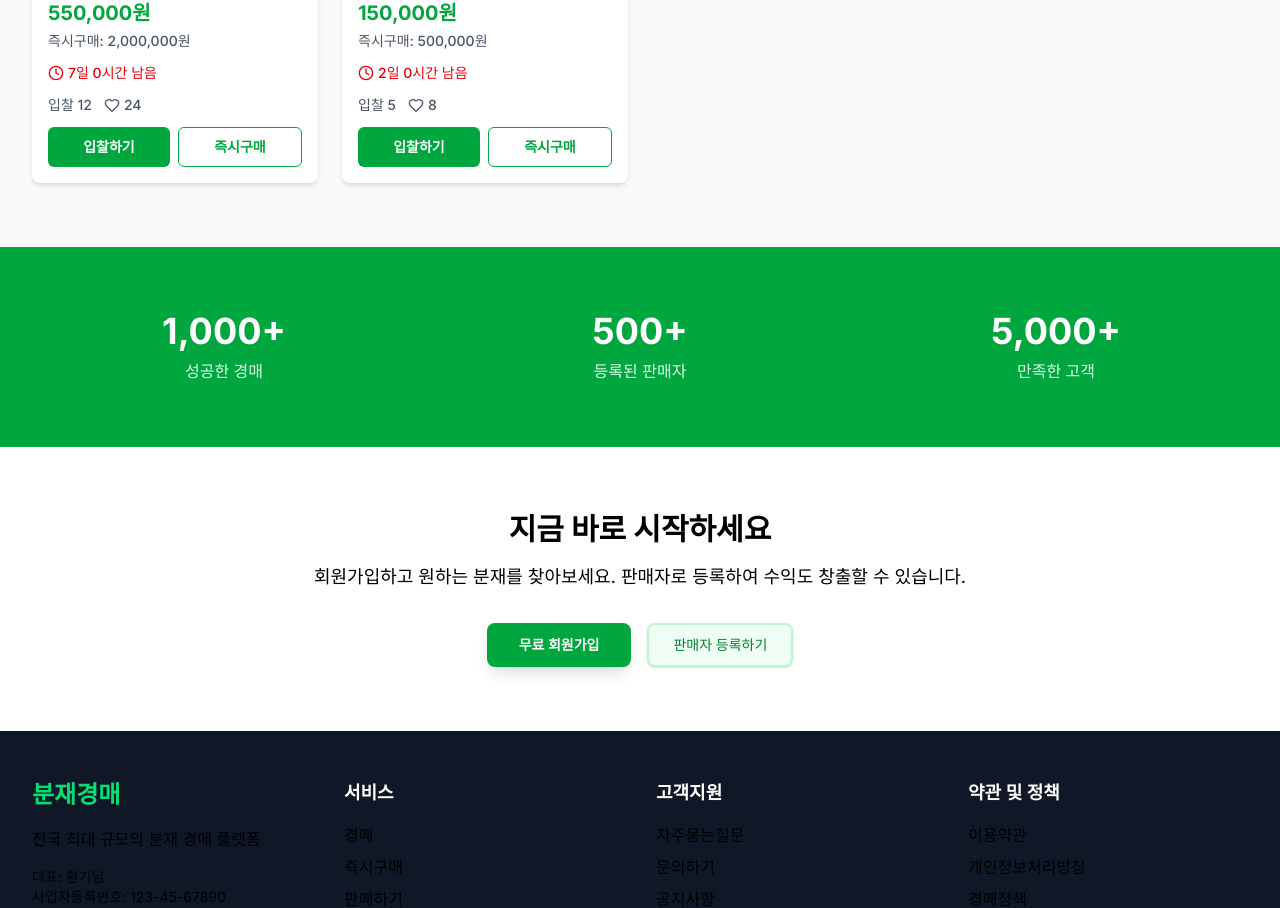
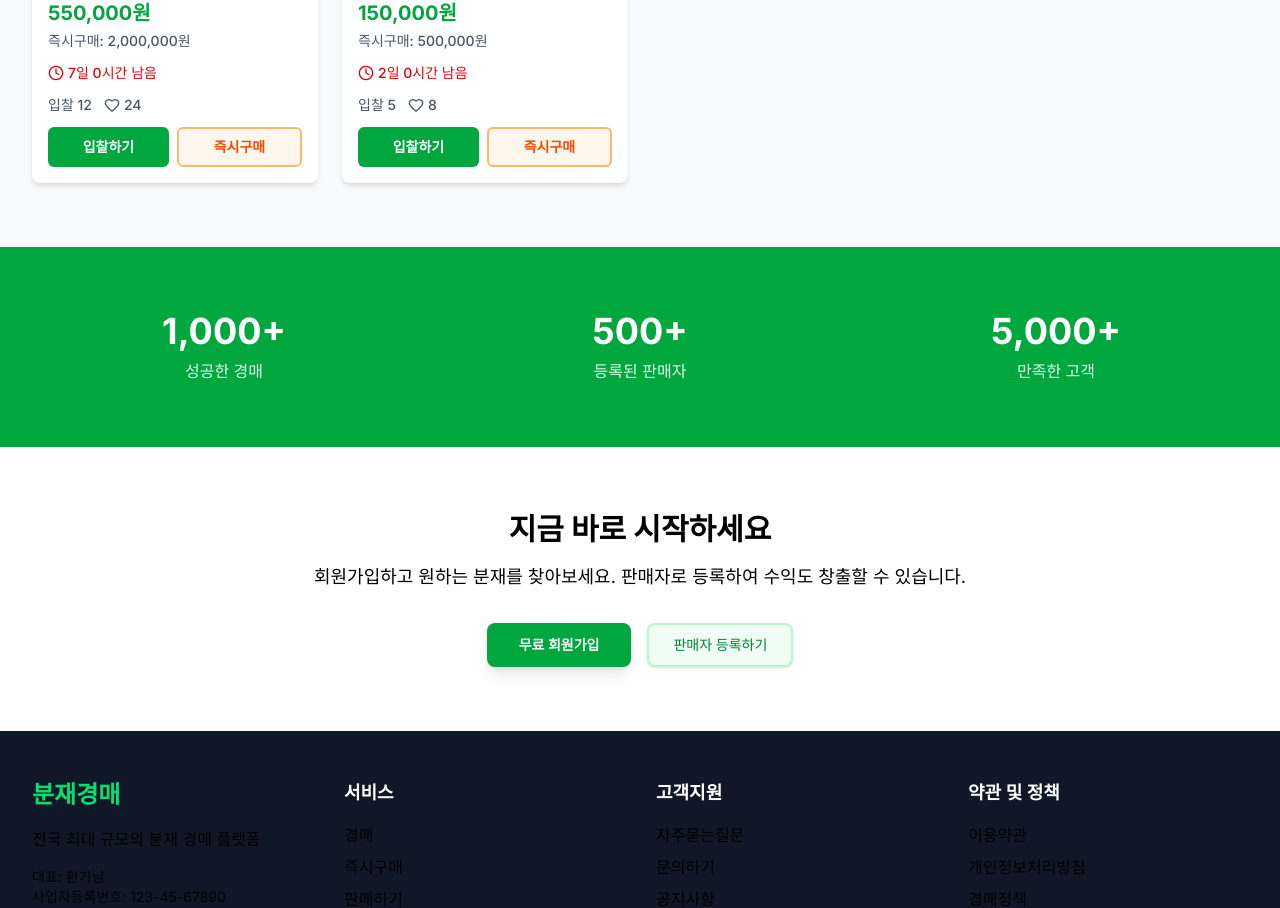
Before and after one commit to hippieperm/haedam-web, a Next.js app: page / in a window 1280 px wide. Shown: the part 1440-2348 px from the top of the page. Built offline with nearby package versions, Linux system fonts and the light colour scheme.

Commit message:
style: 아이템 카드 버튼 스타일 변경

```diff
--- a/components/item-card.tsx
+++ b/components/item-card.tsx
@@ -113,7 +113,7 @@ export function ItemCard({ item }: ItemCardProps) {
             <Button
               variant="outline"
               asChild
-              className="flex-1 border-green-600 text-green-600 hover:bg-green-50 font-semibold"
+              className="flex-1 border-2 border-orange-300 text-orange-600 bg-orange-50 hover:border-orange-400 hover:text-orange-700 hover:bg-orange-100 font-semibold"
             >
               <Link href={`/items/${item.id}/buy-now`}>즉시구매</Link>
             </Button>
```
